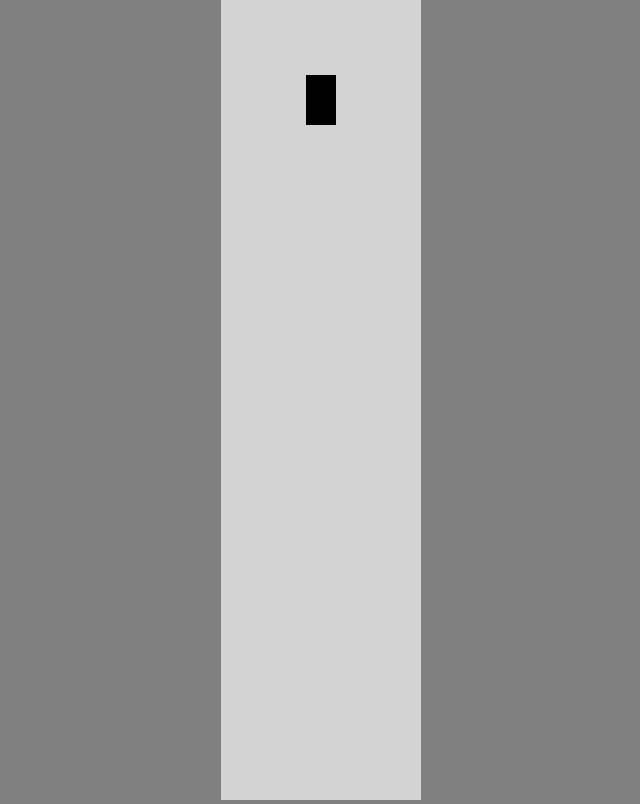
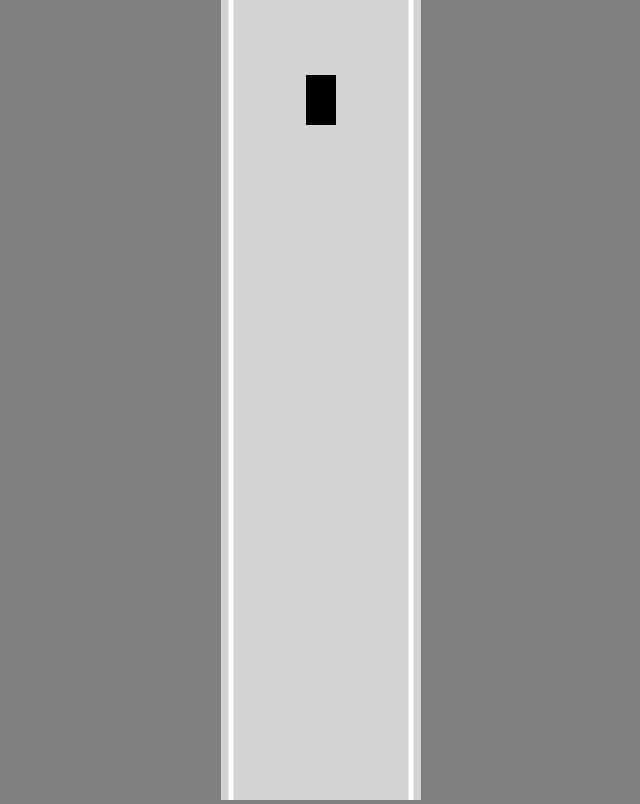
Before and after one commit to Taikhum/self-driving-genetic-algo, a plain HTML site: page index.html in a window 1280 px wide. Shown: the whole page, without its empty margins (319-959 px from the left). Drawn offline with Linux system fonts and the light colour scheme.

Commit message:
added single lane

```diff
--- a/index.html
+++ b/index.html
@@ -6,6 +6,9 @@
 <body>
     <canvas id="visualization"></canvas>
     <script src="controlStates.js"></script>
+    <script src="utils.js"></script>
+
+    <script src="road.js"></script>
     <script src="carModel.js"></script>
     <script src="main.js"></script>
 </body>
--- a/main.js
+++ b/main.js
@@ -2,6 +2,7 @@ const canvas = document.getElementById("visualization");
 canvas.width = 200;
 
 const ctx = canvas.getContext("2d");
+const road = new Road(canvas.width/2,canvas.width*.9);
 const car = new CarModel(100,100,30,50);
 car.drawCar(ctx);
 
@@ -11,6 +12,7 @@ simulatorLoop();
 function simulatorLoop(){
     car.updateCarState();
     canvas.height = window.innerHeight;
+    road.draw(ctx);
     car.drawCar(ctx);
     requestAnimationFrame(simulatorLoop);
 
--- /dev/null
+++ b/road.js
@@ -0,0 +1,42 @@
+class Road {
+    constructor(x, width, lanecount = 3) {
+        this.x=x;
+        this.width=width;
+        this.lanecount = lanecount;
+
+        this.left = x-width/2;
+        this.right = x+width/2;
+
+        const infinity = 1000000;
+        this.top = -infinity;
+        this.bottom = infinity;
+
+        const topLeft={x:this.left,y:this.top};
+        const topRight={x:this.right,y:this.top};
+        const bottomLeft={x:this.left,y:this.bottom};
+        const bottomRight={x:this.right,y:this.bottom};
+        this.borders=[
+            [topLeft,bottomLeft],
+            [topRight,bottomRight]
+        ];
+    }
+
+    getLaneCenter(laneIndex){
+        const laneWidth=this.width/this.laneCount;
+        return this.left+laneWidth/2+
+            Math.min(laneIndex,this.laneCount-1)*laneWidth;
+    }
+
+    draw(ctx){
+        ctx.lineWidth=5;
+        ctx.strokeStyle="white";
+
+        ctx.setLineDash([]);
+        this.borders.forEach(border=>{
+            ctx.beginPath();
+            ctx.moveTo(border[0].x,border[0].y);
+            ctx.lineTo(border[1].x,border[1].y);
+            ctx.stroke();
+        });
+    }
+}
--- /dev/null
+++ b/utils.js
@@ -0,0 +1,3 @@
+function lerp(A,B,t){
+    return A+(B-A)*t;
+}
```
